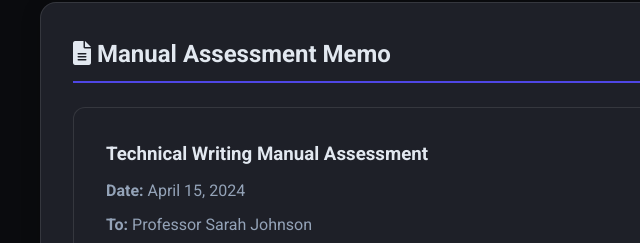
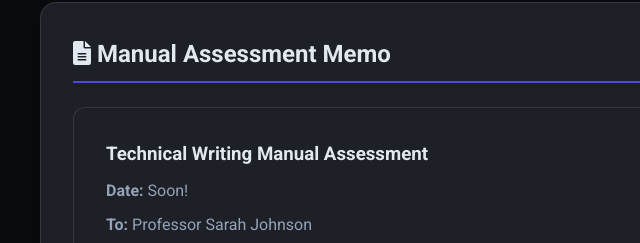
Before and after one commit to BarisBarut/Digital-Portfolio-BB, a plain HTML site: page index.html in a window 1280 px wide. Shown: the part 830-1073 px from the top of the page, 0-640 px from the left. Drawn offline with Linux system fonts and the light colour scheme.

Commit message:
Update index.html

```diff
--- a/index.html
+++ b/index.html
@@ -57,7 +57,7 @@
                 <div class="memo-container">
                     <h3>Technical Writing Manual Assessment</h3>
                     <div class="memo-header">
-                        <p><strong>Date:</strong> April 15, 2024</p>
+                        <p><strong>Date:</strong> Soon!</p>
                         <p><strong>To:</strong> Professor Sarah Johnson</p>
                         <p><strong>From:</strong> Baris Barut</p>
                         <p><strong>Subject:</strong> Analysis of Technical Documentation Standards</p>
```
